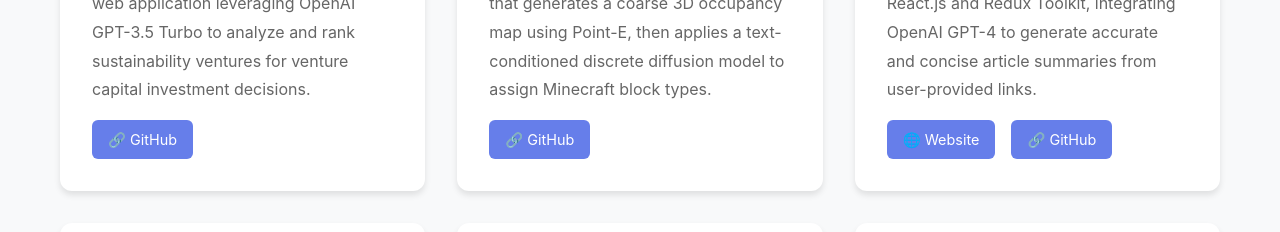
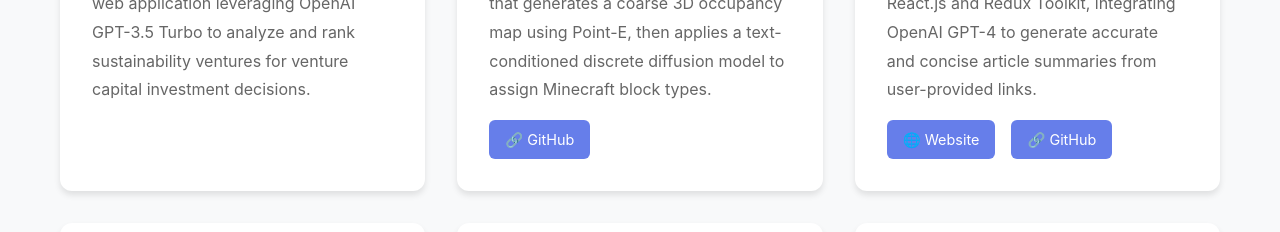
Before and after one commit to christiankevins/christiankevins.github.io, a plain HTML site: page index.html in a window 1280 px wide. Shown: the part 6120-6352 px from the top of the page. Drawn offline with Linux system fonts and the light colour scheme.

Commit message:
Fix Links

```diff
--- a/index.html
+++ b/index.html
@@ -236,9 +236,6 @@
                     <img src="https://raw.githubusercontent.com/christiankevins/ecorankai/main/screenshot.png" alt="EcoRankAI" onerror="this.src='https://via.placeholder.com/400x200/667eea/ffffff?text=EcoRankAI'">
                     <h3>EcoRankAI - Sustainability Venture Capital AI</h3>
                     <p>Developed a Python Streamlit-powered web application leveraging OpenAI GPT-3.5 Turbo to analyze and rank sustainability ventures for venture capital investment decisions.</p>
-                    <div class="project-links">
-                        <a href="https://github.com/christiankevins/EcoRankAI" target="_blank">🔗 GitHub</a>
-                    </div>
                 </div>
 
                 <div class="project-card">
```
